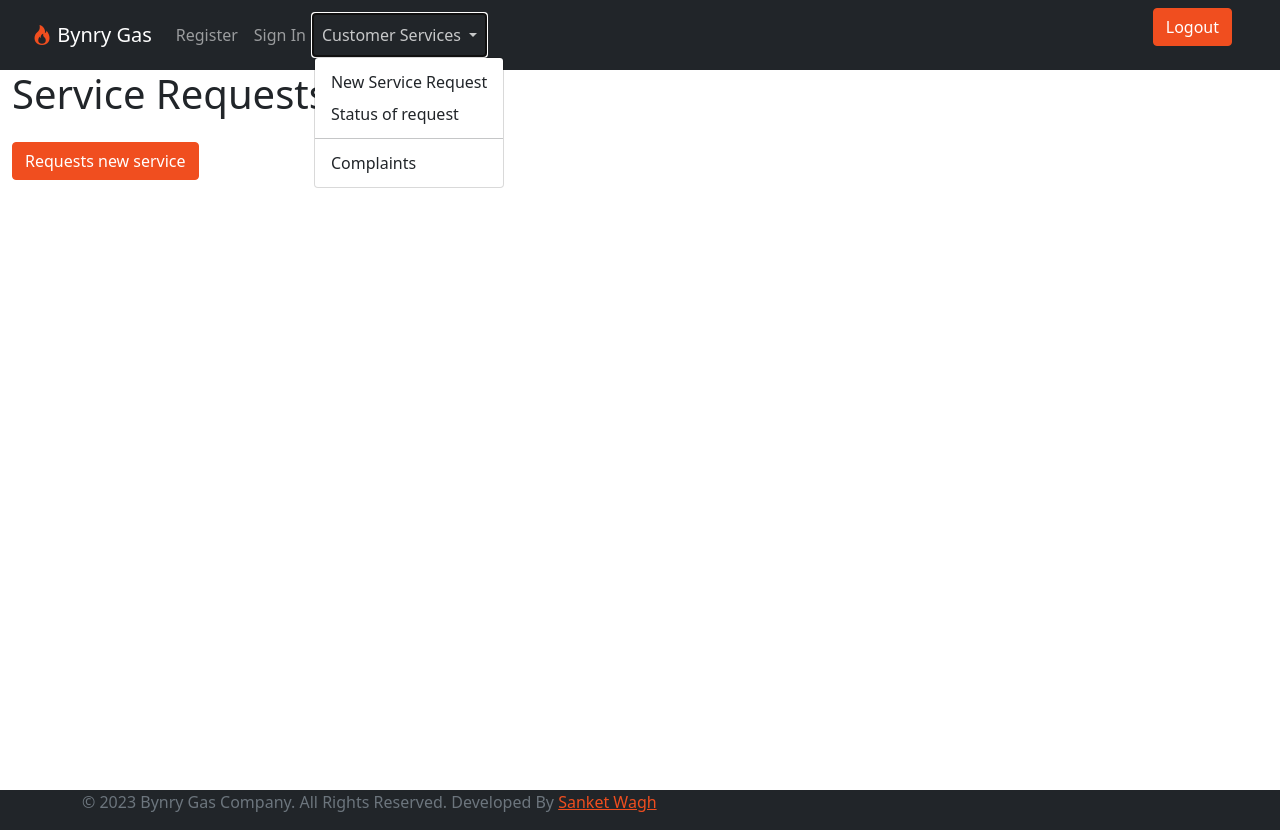
After one commit to sanketwagh147/bynry-gas-demo, a Django app: page /service_requests/ in a window 1280 px wide, after a click on "Customer Services". The commit adds this page. Run offline with Django 4.2, Linux system fonts and the light colour scheme; the visitor is signed in with stand-in values (Sample User, id 1); data that the repository does not hold is empty.

Commit message:
create tickets done

```diff
--- a/bynry_gas_company/bynry_gas_company/settings.py
+++ b/bynry_gas_company/bynry_gas_company/settings.py
@@ -68,7 +68,6 @@ MIDDLEWARE = [
     "django.contrib.auth.middleware.AuthenticationMiddleware",
     "django.contrib.messages.middleware.MessageMiddleware",
     "django.middleware.clickjacking.XFrameOptionsMiddleware",
-    # "orders.request_object.RequestObjectMiddleware",  # custom middle ware gives request object
 ]
 
 # ROOT_URLCONF = "my_website.urls"
--- a/bynry_gas_company/consumer_services/models.py
+++ b/bynry_gas_company/consumer_services/models.py
@@ -68,7 +68,7 @@ class BynryUser(AbstractBaseUser):
     modified_date = models.DateTimeField(auto_now=True)
     is_admin = models.BooleanField(default=False)
     is_staff = models.BooleanField(default=False)
-    is_active = models.BooleanField(default=False)
+    is_active = models.BooleanField(default=True)
     is_superadmin = models.BooleanField(default=False)
 
     # To set up customer default login field of the user use this property
@@ -176,7 +176,7 @@ class ServiceRequests(models.Model):
     priority = models.PositiveSmallIntegerField(choices=PRIORITY_CHOICES, default=0)
     description = models.TextField()
     current_status = models.PositiveSmallIntegerField(
-        choices=service_types, blank=True, null=True, default=0
+        choices=status_types, blank=True, null=True, default=0
     )
 
     created_at = models.DateTimeField(auto_now_add=True)
--- a/bynry_gas_company/consumer_services/urls.py
+++ b/bynry_gas_company/consumer_services/urls.py
@@ -11,6 +11,7 @@ urlpatterns = [
     path("user_requests/", views.userRequests, name="userRequests"),
     path("customer_requests/", views.customerRequests, name="customerRequests"),
     path('create-service-request/', views.ServiceRequestView.as_view(), name='create_service_request'),
+     path('service_requests/', views.ServiceRequestListView.as_view(), name='service_request_list'),
     path("logout/", views.logout, name="logout"),
 
 ]
--- a/bynry_gas_company/consumer_services/views.py
+++ b/bynry_gas_company/consumer_services/views.py
@@ -1,6 +1,8 @@
+from urllib import request
 from django.shortcuts import render, redirect
 from django.urls import reverse
 from django.views.generic.edit import FormView
+from django.views.generic import ListView
 from django.contrib.auth.mixins import LoginRequiredMixin
 
 from consumer_services.models import BynryUser
@@ -9,7 +11,7 @@ from django.contrib import auth, messages
 
 # Create your views here.
 from .forms import BynryUserForm, ServiceRequestForm
-from .models import FileUpload
+from .models import FileUpload, ServiceRequests
 
 
 def consumer_home(request):
@@ -73,9 +75,11 @@ def login(request):
         if user is not None:
             auth.login(request, user)
             messages.success(request, "You are now logged in")
+            print(messages)
             return redirect("myRequests")
         else:
             messages.error(request, "Invalid Login credentials")
+            print(messages)
             return redirect("login")
     return render(request, "consumer_services/sign_in.html")
 def detect_user(user):
@@ -107,7 +111,8 @@ def customerRequests(request):
 def userRequests(request):
     user = request.user
     context = {}
-    return render(request, "consumer_services/requests_user.html", context)
+    # return render(request, "consumer_services/requests_user.html", context)
+    return redirect("create_service_request")
 
 
 def logout(request):
@@ -128,10 +133,10 @@ def logout(request):
 
 
 class ServiceRequestView(LoginRequiredMixin,FormView):
-    login_url = 'login/'
+    login_url = 'login'
     form_class = ServiceRequestForm
     template_name = 'consumer_services/service_request_form.html'  # Replace with your template.
-    success_url = "..."
+    success_url = "/service_requests/"
 
     def form_valid(self, form):
             file_arr = []
@@ -145,6 +150,14 @@ class ServiceRequestView(LoginRequiredMixin,FormView):
             form.save()
             return super(ServiceRequestView, self).form_valid(form)
 
+class ServiceRequestListView(LoginRequiredMixin,ListView):
+    login_url = 'login'
+    model = ServiceRequests
+    template_name = 'consumer_services/service_request_list.html'
+    context_object_name = 'service_requests'  # This will be used in the template
+    def get_queryset(self):
+        return ServiceRequests.objects.filter(requested_by=self.request.user)
+
 def create_service_request(request):
     if request.method == 'POST':
          form = ServiceRequestForm(request.POST, request.FILES)
--- a/bynry_gas_company/static/css/style.css
+++ b/bynry_gas_company/static/css/style.css
@@ -28,6 +28,7 @@ input:focus, .border-primary{
 .btn-primary , .bg-primary {
     background-color: var(--primary-color) !important;
     border-color: var(--primary-color) !important;
+    color: #fff;
 }
 
 .btn-outline-secondary, .btn-outline-primary{
@@ -35,6 +36,7 @@ input:focus, .border-primary{
     color: var(--primary-color)!important;
 
 }
+
 
 a{
     color: var(--primary-color)
@@ -93,4 +95,22 @@ a{
 }
 .navbar-brand{
     margin-left: 2rem !important;
+
 }
+
+.container-service-request{
+    display: grid;
+    grid-template-columns: repeat(3, 1fr);
+
+}
+.service_request_list{
+    display: grid;
+    grid-template-columns: repeat(5, 1fr);
+
+
+}
+.btn-primary > a {
+    color: #fff;
+    text-decoration: none;
+
+}
--- a/bynry_gas_company/templates/consumer_services/navbar.html
+++ b/bynry_gas_company/templates/consumer_services/navbar.html
@@ -20,8 +20,8 @@
               Customer Services
             </a>
             <ul class="dropdown-menu" aria-labelledby="navbarDropdown">
-              <li><a class="dropdown-item" href="{% url 'myRequests' %}">Service Request</a></li>
-              <li><a class="dropdown-item" href="#">Status of request</a></li>
+              <li><a class="dropdown-item" href="{% url 'myRequests' %}">New Service Request</a></li>
+              <li><a class="dropdown-item" href="{% url 'service_request_list' %}">Status of request</a></li>
               <li><hr class="dropdown-divider"></li>
               <li><a class="dropdown-item" href="#">Complaints</a></li>
             </ul>
--- a/bynry_gas_company/templates/consumer_services/requests_user.html
+++ b/bynry_gas_company/templates/consumer_services/requests_user.html
@@ -3,8 +3,8 @@
 {% block main_content %}
 
 <div class="div">
-    REquests customer show and manage all requests by the give user
-    <a href="{% url 'create_service_request' %}">Requests service</a>
+    <button class="btn btn-primary"><a href="{% url 'service_request_list' %}">Existing</a></button>
+    <button class="btn btn-primary"><a href="{% url 'create_service_request' %}">Requests new service</a></button>
 </div>
 
 {% endblock main_content %}
--- /dev/null
+++ b/bynry_gas_company/templates/consumer_services/service_request_list.html
@@ -0,0 +1,23 @@
+<!-- service_request_list.html -->
+{% extends 'consumer_services/base.html' %}
+
+{% block main_content %}
+<h1>Service Requests</h1>
+<ul class="service_request_list" >
+    {% for service_request in service_requests %}
+      <li>
+        <div class="card" style="width: 18rem;">
+            <div class="card-body">
+              <h5 class="card-title">{{ service_request.get_service_type_display }}</h5>
+              <h6 class="card-subtitle mb-2 text-muted">{{ service_request.get_current_status_display }}</h6>
+              <p class="card-text">Priority: {{ service_request.get_priority_display }}</p>
+              <p class="card-text">    {{service_request.description}}</p>
+              <a href="#" class="card-link">View Details</a>
+            </div>
+        </div>
+        <!-- Add other fields as needed -->
+    </li>
+    {% endfor %}
+</ul>
+<button class="btn btn-primary"><a href="{% url 'create_service_request' %}">Requests new service</a></button>
+{% endblock %}
--- a/bynry_gas_company/templates/consumer_services/sign_in.html
+++ b/bynry_gas_company/templates/consumer_services/sign_in.html
@@ -27,6 +27,10 @@
         <a href="{% url 'consumer_sign_up' %}"><button type="button" class="w-100 btn btn-lg btn-primary mt-4" >Register</button></a>
         <p class="mt-5 mb-3 text-muted">© Bynry</p>
     </form>
-        <div></div>
+        <div><ul class="alert-danger messages">
+            {% for message in messages %}
+            <li {% if message.tags %} class="{{ message.tags }}"{% endif %}>{{ message }}</li>
+            {% endfor %}
+        </ul></div>
 </div>
 {% endblock main_content %}
```
Also changed, not shown: bynry_gas_company/templates/consumer_services/service_request_form.html (+46 -6 lines), bynry_gas_company/consumer_services/migrations/0002_alter_servicerequests_current_status.py (added), bynry_gas_company/consumer_services/migrations/0003_alter_bynryuser_is_active.py (added).
